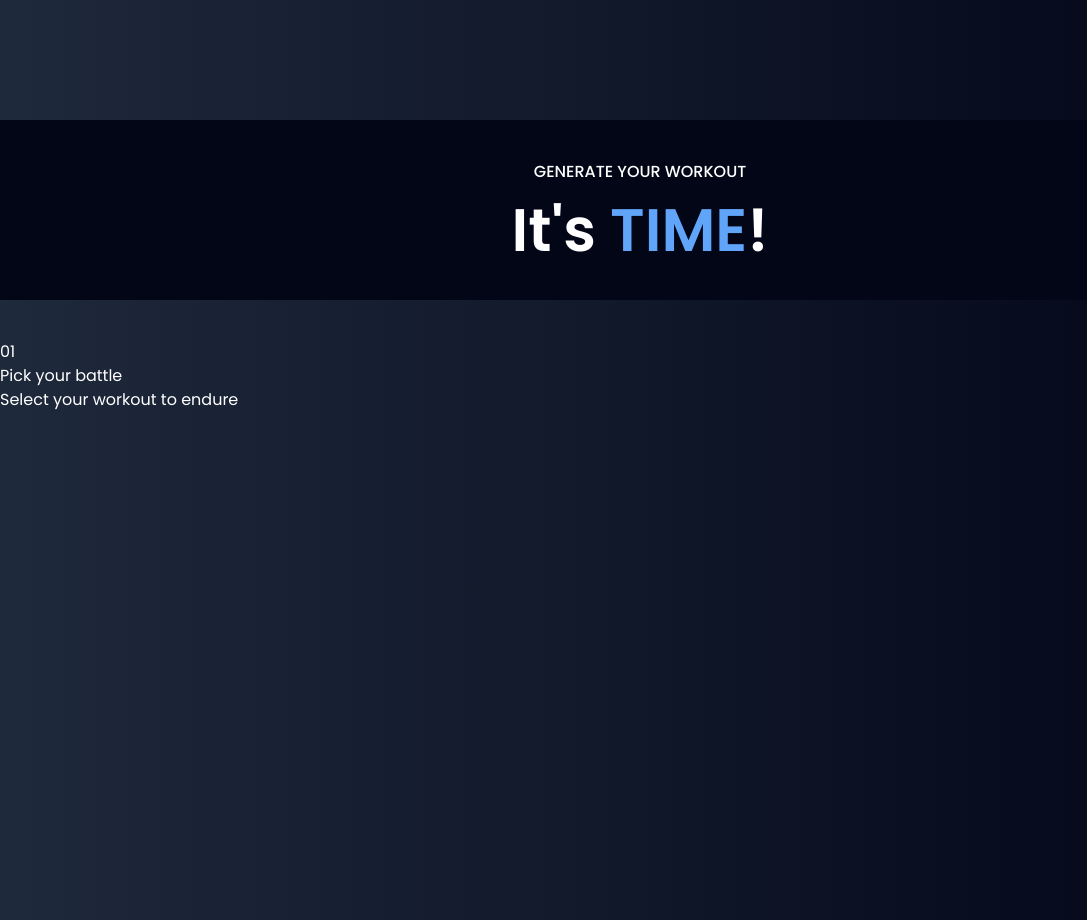
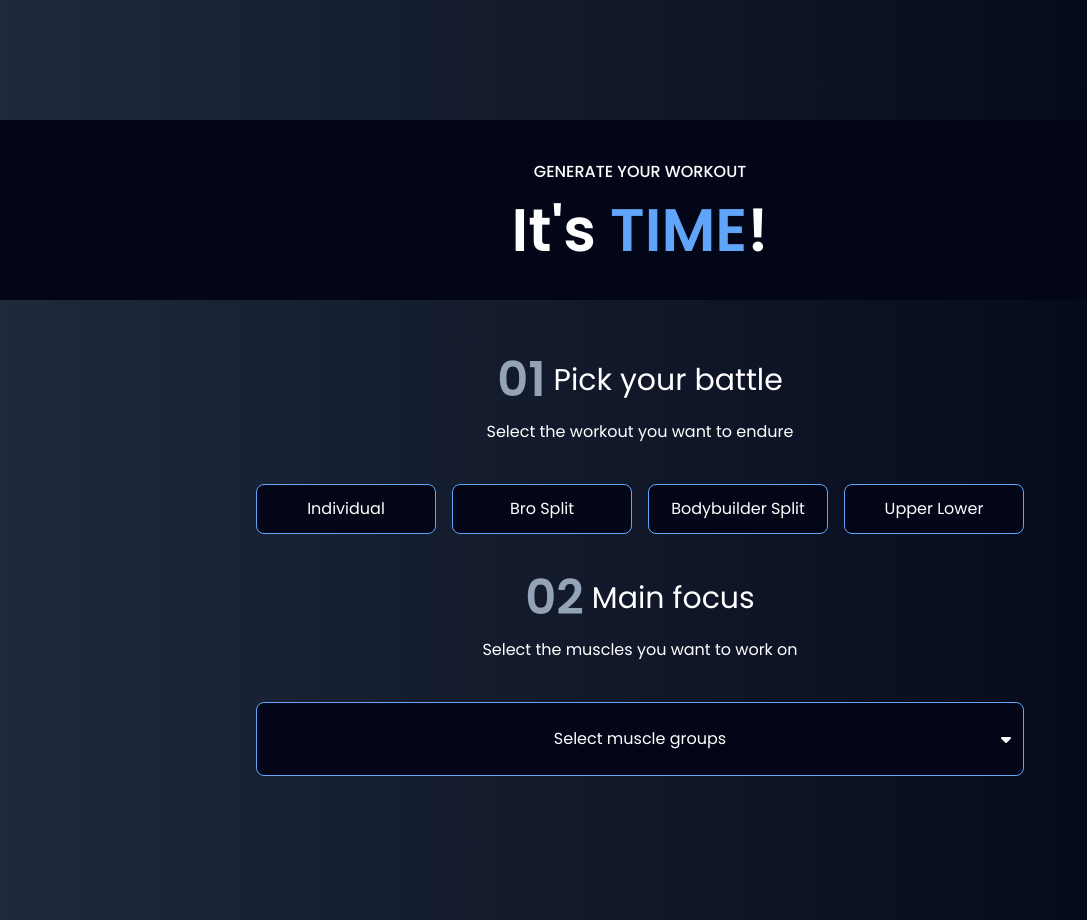
Before and after one commit to eddgar02/MyGym-App, a React (Vite) app: page / in a window 1280 px wide. Shown: the part 680-1600 px from the top of the page, without its empty margins (0-1087 px from the left). Built offline with nearby package versions, Linux system fonts and the light colour scheme.

Commit message:
Set up selection of workouts.
Not yet functional, but got the layout figured out.

```diff
--- a/src/components/Generator.jsx
+++ b/src/components/Generator.jsx
@@ -1,20 +1,33 @@
-import React from "react";
+import React, { useState } from "react";
 import SectionWrapper from "./SectionWrapper";
+import { SCHEMES, WORKOUTS } from "../utils/swoldier";
+// import Button from "./Button";
 
 function Header(props) {
   const { index, title, description } = props;
   return (
-    <div>
-      <div>
-        <p>{index}</p>
-        <h4>{title}</h4>
+    <div className="flex flex-col gap-4">
+      <div className="flex items-center justify-center gap-2">
+        <p
+          className="text-3xl sm:text-4xl md:text-5xl
+        font-semibold text-slate-400"
+        >
+          {index}
+        </p>
+        <h4 className="text-xl sm:text-2xl md:text-3xl">{title}</h4>
       </div>
-      <p>{description}</p>
+      <p className="text-sm sm:text-base mx-auto">{description}</p>
     </div>
   );
 }
 
 export default function Generator() {
+  let showModal = false;
+
+  function toggleModal() {
+    showModal = !showModal;
+  }
+
   return (
     <div className="min-h-screen ">
       <SectionWrapper
@@ -24,8 +37,35 @@
         <Header
           index={"01"}
           title={"Pick your battle"}
-          description={"Select your workout to endure"}
+          description={"Select the workout you want to endure"}
         />
+        <div className="grid grid-cols-2 sm:grid-cols-4 gap-4">
+          {Object.keys(WORKOUTS).map((type, typeIndex) => {
+            return (
+              <button
+                className="bg-slate-950 border border-blue-400 duration-200 hover:border-blue-600 py-3 rounded-lg"
+                key={typeIndex}
+              >
+                <p className="capitalize">{type.replaceAll("_", " ")}</p>
+              </button>
+            );
+          })}
+        </div>
+        <Header
+          index={"02"}
+          title={"Main focus"}
+          description={"Select the muscles you want to work on"}
+        />
+        <div className="bg-slate-950 py-3 border border-solid border-blue-400 rounded-lg flex flex-col">
+          <button
+            onClick={toggleModal}
+            className="relative p-3 flex items-center justify-center"
+          >
+            <p>Select muscle groups</p>
+            <i class="fa-solid absolute right-3 top-1/2 -translate-y-1/2 fa-caret-down"></i>
+          </button>
+          {showModal && <div>modal</div>}
+        </div>
       </SectionWrapper>
     </div>
   );
--- a/src/components/SectionWrapper.jsx
+++ b/src/components/SectionWrapper.jsx
@@ -18,7 +18,9 @@
           {title[2]}
         </h2>
       </div>
-      {children}
+      <div className="max-w-[800px] w-full flex flex-col mx-auto gap-10 p-4">
+        {children}
+      </div>
     </section>
   );
 }
```
